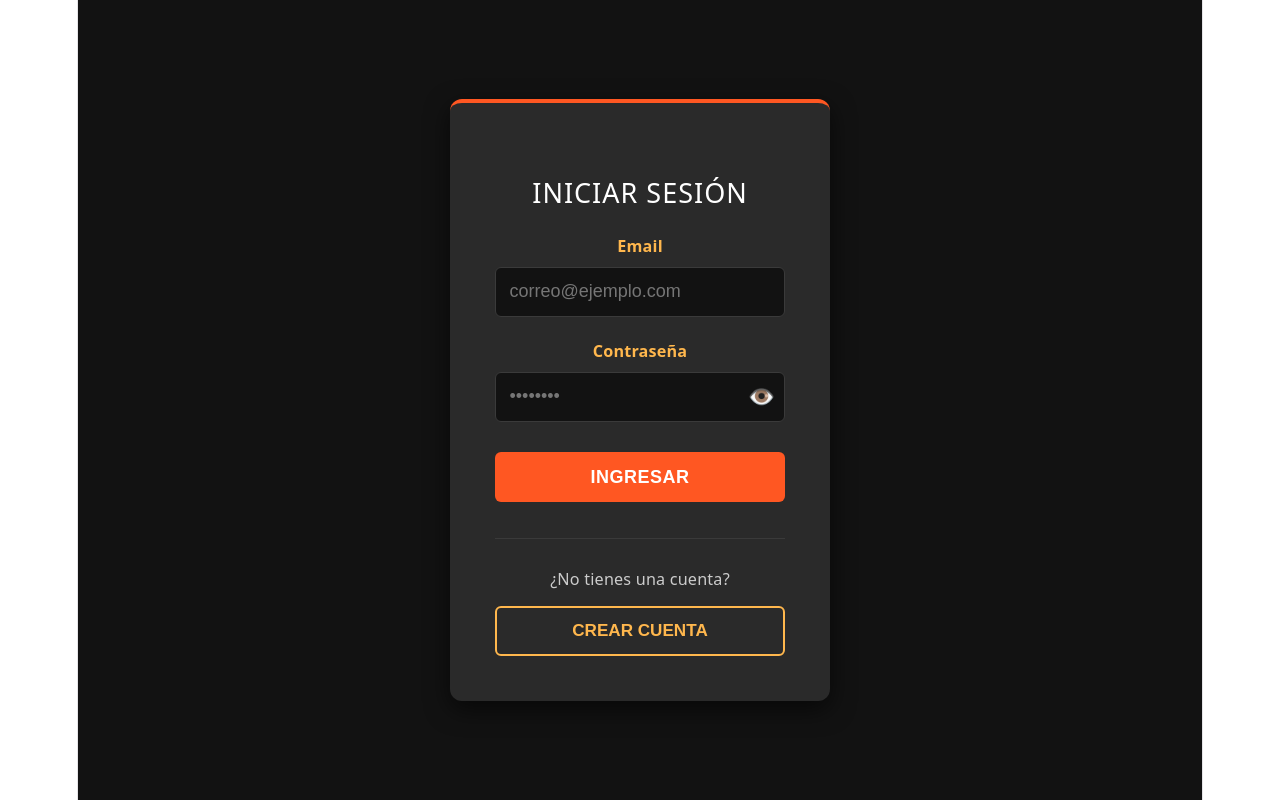
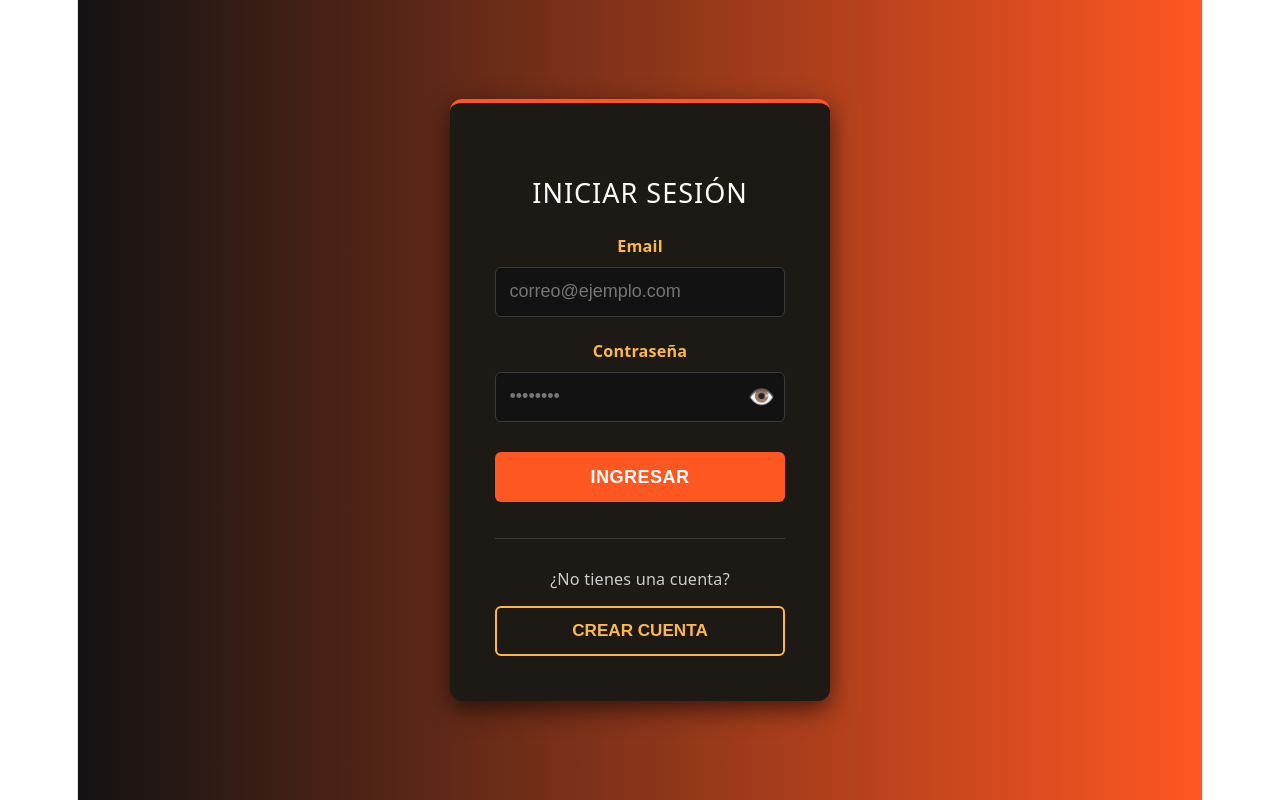
Before and after one commit to mateobaudracco22/ImpactoFitness, a React (Vite) app: page /login in a window 1280 px wide. Built offline with nearby package versions, Linux system fonts and the light colour scheme.

Commit message:
agregando css a pag Login

```diff
--- a/src/estilos/login.css
+++ b/src/estilos/login.css
@@ -1,17 +1,18 @@
 * {
     box-sizing: border-box;
+
 }
 
 .contenedor-login {
+    background: linear-gradient(to right,#121212,#ff5722);
     display: flex;
     justify-content: center;
     align-items: center;
     min-height: 100vh;
-    background-color: #121212;
 }
 
 .tarjeta-login {
-    background-color: #2A2A2A;
+    background-color: #1d1a15;
     padding: 2.5rem;
     border-radius: 12px;
     box-shadow: 0 8px 24px rgba(0, 0, 0, 0.6);
```
